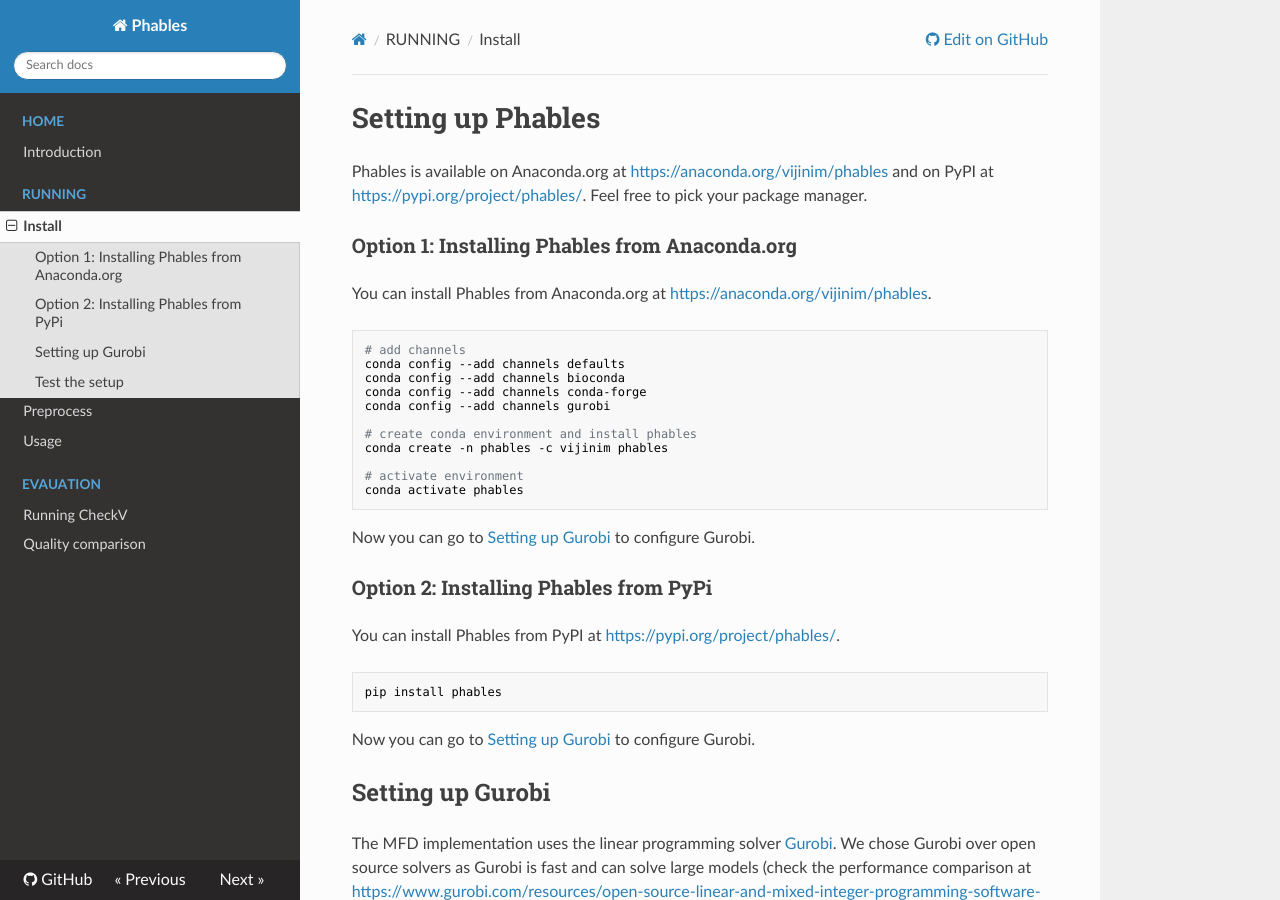
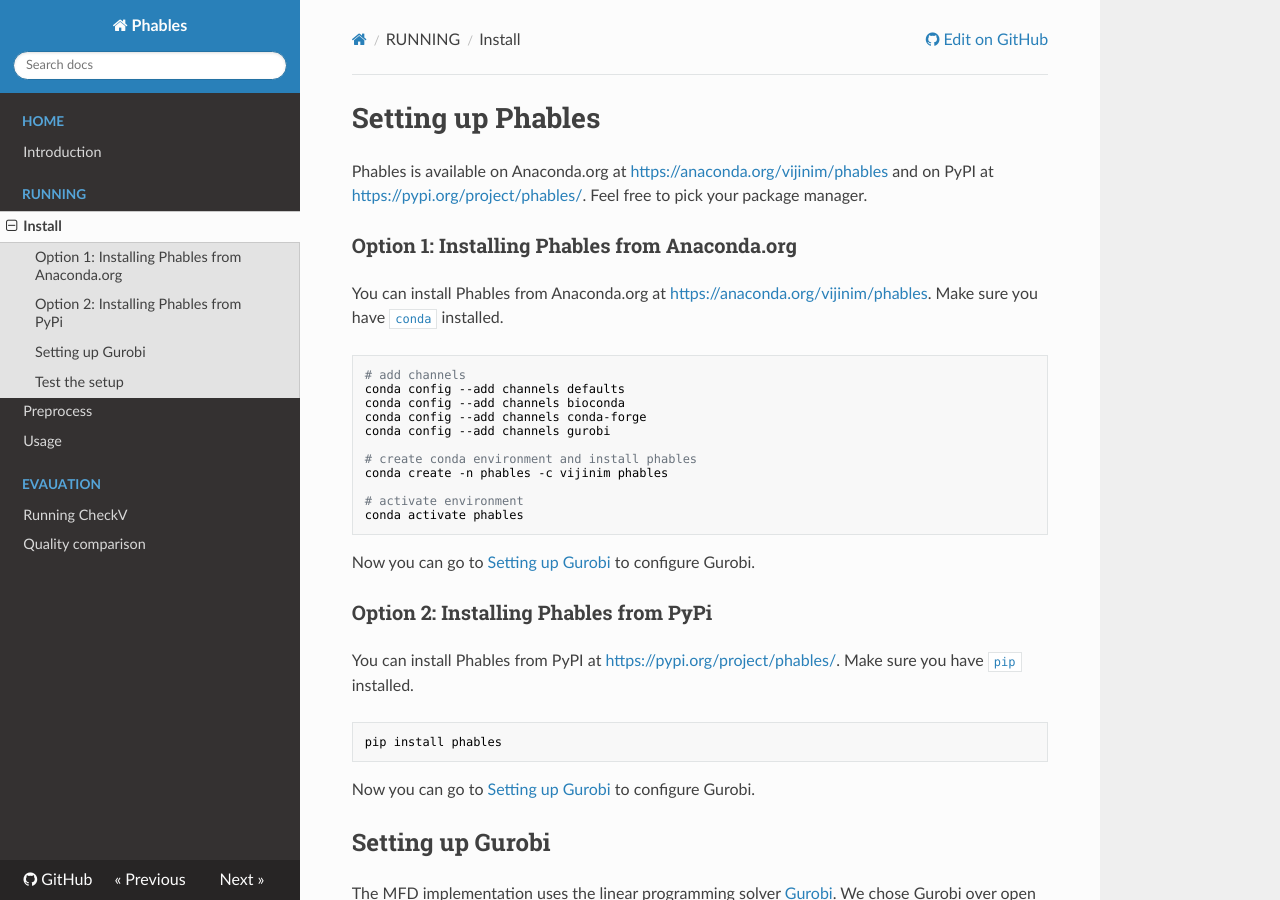
Before and after one commit to Vini2/phables, an MkDocs documentation site: the page built from docs/install.md, in a window 1280 px wide and 900 px high. Built offline with MkDocs 1.6.1, drawn with Linux system fonts in a browser that asks for light colours; nearby versions of some CDN libraries; a script that is not in the unit is left out.

Commit message:
DOC: Update docs install steps

````diff
--- a/docs/install.md
+++ b/docs/install.md
@@ -4,7 +4,7 @@ Phables is available on Anaconda.org at [https://anaconda.org/vijinim/phables](h
 
 ### Option 1: Installing Phables from Anaconda.org
 
-You can install Phables from Anaconda.org at [https://anaconda.org/vijinim/phables](https://anaconda.org/vijinim/phables).
+You can install Phables from Anaconda.org at [https://anaconda.org/vijinim/phables](https://anaconda.org/vijinim/phables). Make sure you have [`conda`](https://docs.conda.io/en/latest/) installed.
 
 ```bash
 # add channels
@@ -24,7 +24,7 @@ Now you can go to [Setting up Gurobi](#setting-up-gurobi) to configure Gurobi.
 
 ### Option 2: Installing Phables from PyPi
 
-You can install Phables from PyPI at [https://pypi.org/project/phables/](https://pypi.org/project/phables/).
+You can install Phables from PyPI at [https://pypi.org/project/phables/](https://pypi.org/project/phables/). Make sure you have [`pip`](https://pip.pypa.io/en/stable/) installed.
 
 ```bash
 pip install phables
````
Also changed, not shown: README.md (+2 -2 lines).
